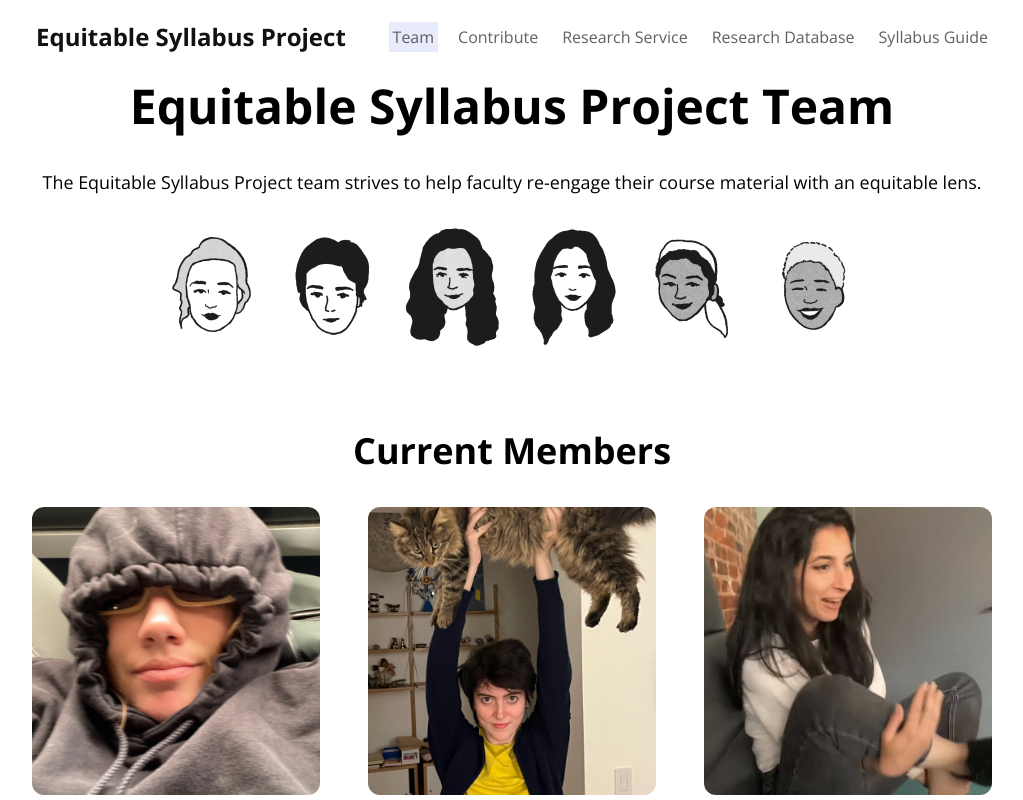
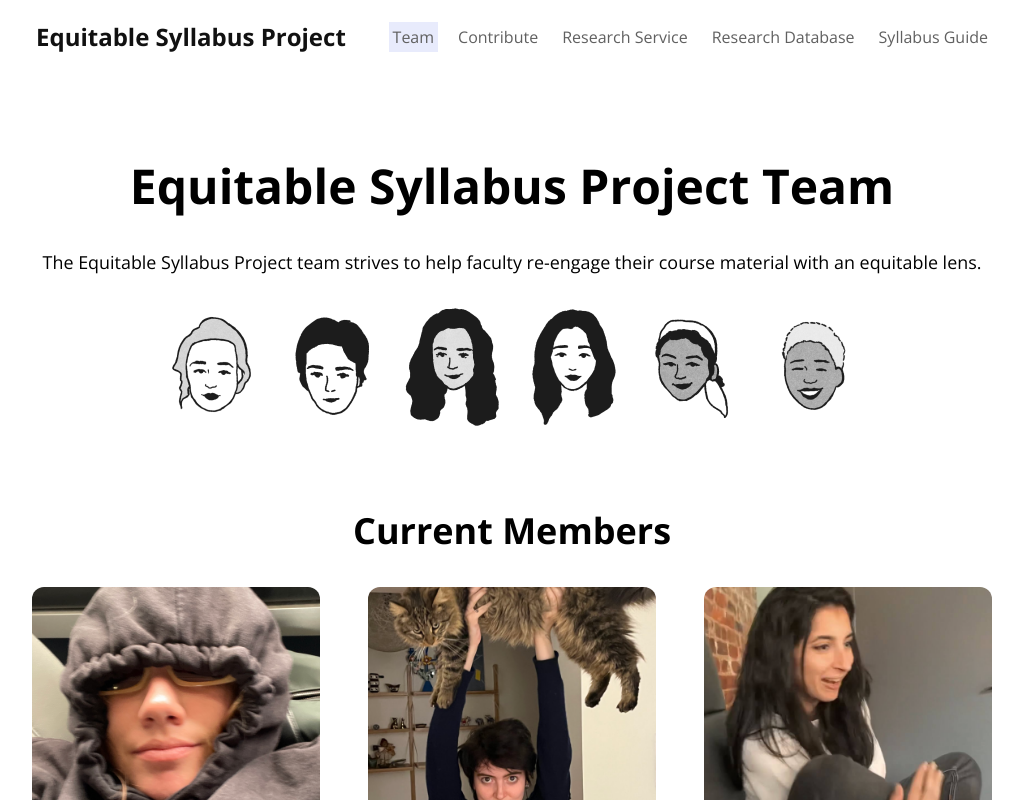
Before and after one commit to jnahan/equitable-syllabus-project, a React (Create React App) app: page /team in a window 1280 px wide. Shown: the top 800 px of the page, without its empty margins (128-1151 px from the left). Built offline with nearby package versions, Linux system fonts and the light colour scheme.

Commit message:
added margin below nav

```diff
--- a/src/index.css
+++ b/src/index.css
@@ -50,6 +50,9 @@ html {
 
   /* Margin */
   --margin: 160px;
+}
+.top-margin{
+  margin-top: 80px;
 }
 a{
   text-decoration: none;
--- a/src/pages/Contribute/Contribute.jsx
+++ b/src/pages/Contribute/Contribute.jsx
@@ -2,7 +2,7 @@ import React from 'react'
 
 function Contribute() {
   return (
-    <div>
+    <div className='top-margin'>
         <div className="section section-column">
           <div>
             <h3 className="heading-3">Join the effort to build an equitable classroom</h3>
--- a/src/pages/Home/Home.jsx
+++ b/src/pages/Home/Home.jsx
@@ -13,7 +13,7 @@ import SparkleSmall from '../../icons/sparkle-small.svg'
 function Home() {
   return (
     <>
-    <div className="hero-wrapper">
+    <div className="hero-wrapper top-margin">
       <div className="hero">
         <div className="hero--chip">
           <p className='body-default'><span className='dot-large'></span>Built for ITP/IMA professors</p>
--- a/src/pages/ResearchService/ResearchService.jsx
+++ b/src/pages/ResearchService/ResearchService.jsx
@@ -3,7 +3,7 @@ import InfoCard from '../../InfoCard'
 
 function ResearchService() {
   return (
-    <div>
+    <div className='top-margin'>
       <div className="section">
         <div className="section-content">
           <div className="section-text">
--- a/src/pages/SyllabusGuide/SyllabusGuide.jsx
+++ b/src/pages/SyllabusGuide/SyllabusGuide.jsx
@@ -18,6 +18,7 @@ function SyllabusGuide() {
   }, []);
 
   return (
+    <div className='top-margin'>
       <div className='section sg-content'>
         <div className="sg-left">
           <div className="headline">
@@ -30,9 +31,8 @@ function SyllabusGuide() {
           <TableOfContents />
         </div>
       </div>
+    </div>
   )
-
-
 }
 
 export default SyllabusGuide
--- a/src/pages/SyllabusWorkshop/SyllabusWorkshop.jsx
+++ b/src/pages/SyllabusWorkshop/SyllabusWorkshop.jsx
@@ -3,7 +3,7 @@ import InfoCard from '../../InfoCard'
 
 function SyllabusWorkshop() {
   return (
-    <div>
+    <div className='top-margin'>
         <div className="section section-center">
         <h3 className="heading-3">Syllabus Review Workshop</h3>
         <p className='body-large'>Our syllabus review workshop provides faculty a 90-minute structured session to work on concrete syllabi, applying an equity lens. Each participant brings one syllabus to work on.</p>
--- a/src/pages/Team/Team.jsx
+++ b/src/pages/Team/Team.jsx
@@ -3,7 +3,7 @@ import TeamCard from './TeamCard'
 
 function Team() {
   return (
-    <div>
+    <div className='top-margin'>
       <div className='section section-center-2'>
         <h1 className="heading-2">Equitable Syllabus Project Team</h1>
         <p className='body-large'>The Equitable Syllabus Project team strives to help faculty re-engage their course material with an equitable lens.</p>
```
Lines whose indentation alone changed are shown as unchanged.
